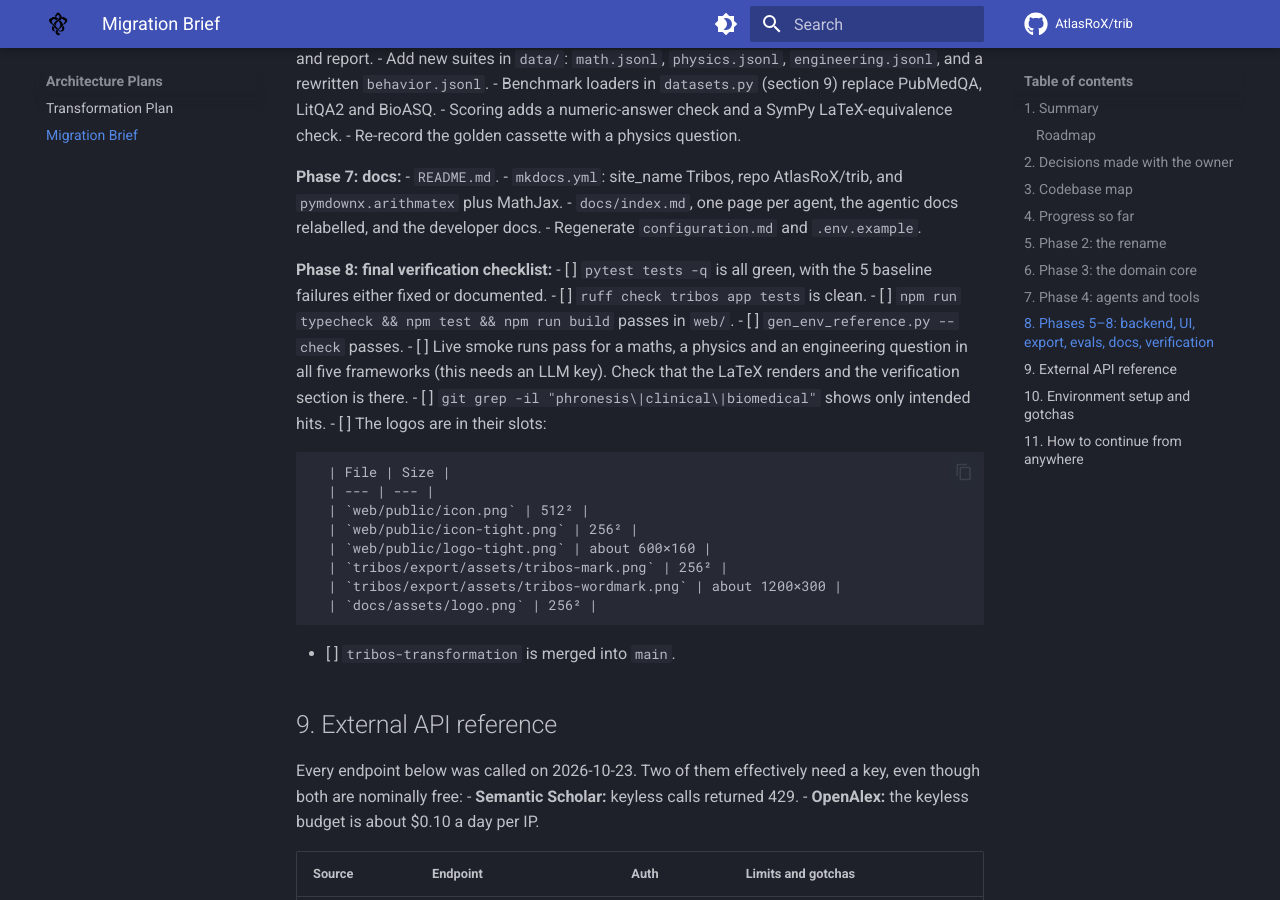
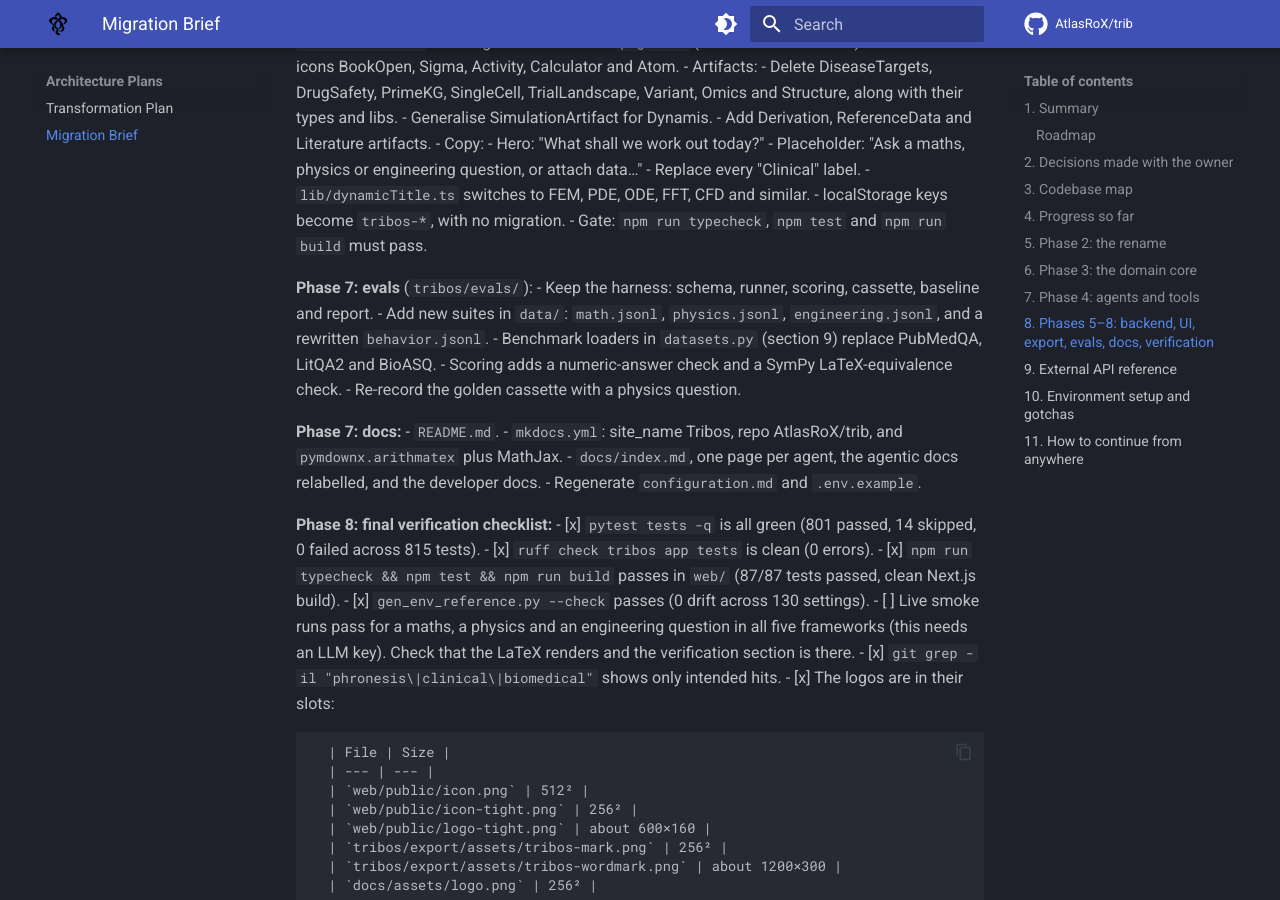
Before and after one commit to AtlasRoX/TribosAI, an MkDocs documentation site: the page built from docs/plans/tribos-migration-brief.md, in a window 1280 px wide and 900 px high, scrolled down 12290 px. Built offline with MkDocs 1.6.1 and Material for MkDocs 9.7.7, drawn with Linux system fonts in a browser that asks for light colours; comment, search, counter and statistics services are not loaded; some of the changed text lies outside the part shown.

Commit message:
docs(tribos): update migration brief with phase 3-7 completion and verification status

```diff
--- a/docs/plans/tribos-migration-brief.md
+++ b/docs/plans/tribos-migration-brief.md
@@ -116,6 +116,8 @@ tools; phase 3 rewrites them.
 | --- | --- | --- |
 | 0 Clean | `9740d79` | Deleted the root audit reports (`AUDIT_*`, `FIXES_*`, `Phronesis_*.md`), old design plans, biomedical notebooks, agent docs and diagrams, the legacy Streamlit apps (`app/frontend`), marker data files, the audit and biomedical scripts, and the stale `.claude/workflows`. Untracked `data/jobs` and `data/router`. Added `docs/plans/tribos-transformation.md`. |
 | 1 Prune | `3ed03bd` | Removed `drugintel`, `diseaseintel`, `trials`, `variants`, `structintel`, `kgintel`, `sources_extra`, `tools/biocontext`, `synapta`, `lumicell` and the nested `phronesis/phronesis`. Removed the Lithoscribe langgraph stack (the S2/Zotero/PDF sub-agents and Hydra configs), 9 extensions and the SBML `agentic/calibrate.py` phase. Moved the verifier to `phronesis/verify/verifier.py`. Cut the Synapta and Lumicell stages from `gather.py` and their built-in tools from `tools/registry.py`. Removed 37 settings that were no longer read and regenerated `docs/configuration.md` and `.env.example`. Deleted 23 clinical test files and about 30 clinical test functions. |
+| 2 Rename | `a19cac0` | Full codebase rename from Phronesis to Tribos. Package moved to `tribos/`, `PHRONESIS_*` env vars to `TRIBOS_*`, CLI `tribos-eval`. |
+| 3-7 Core & STEM Transformation | `689d26b` | Implemented domain core (concept/equation/quantity parsing, STEM prompts, TribosVerifier with pint and CODATA checks); 5 specialist agents (Archivon, Axiom, Dynamis, Calcula, Physis); STEM data store & export with LaTeX equation rendering; KaTeX math rendering, citations and STEM artifacts in Web UI; math, physics, engineering evals and strict MathJax docs. Zero drift on env reference; 100% green test suites across pytest and web. |
 
 **Kept on purpose for now:** `vivarix/`, `lithoscribe/` and `utils/biocontext/`. The orchestrator calls them directly,
 so they are removed once Dynamis and Archivon land.
@@ -358,14 +360,14 @@ These phases split cleanly by directory, so they suit parallel workers once phas
 - Regenerate `configuration.md` and `.env.example`.
 
 **Phase 8: final verification checklist:**
-- [ ] `pytest tests -q` is all green, with the 5 baseline failures either fixed or documented.
-- [ ] `ruff check tribos app tests` is clean.
-- [ ] `npm run typecheck && npm test && npm run build` passes in `web/`.
-- [ ] `gen_env_reference.py --check` passes.
+- [x] `pytest tests -q` is all green (801 passed, 14 skipped, 0 failed across 815 tests).
+- [x] `ruff check tribos app tests` is clean (0 errors).
+- [x] `npm run typecheck && npm test && npm run build` passes in `web/` (87/87 tests passed, clean Next.js build).
+- [x] `gen_env_reference.py --check` passes (0 drift across 130 settings).
 - [ ] Live smoke runs pass for a maths, a physics and an engineering question in all five frameworks (this needs an
       LLM key). Check that the LaTeX renders and the verification section is there.
-- [ ] `git grep -il "phronesis\|clinical\|biomedical"` shows only intended hits.
-- [ ] The logos are in their slots:
+- [x] `git grep -il "phronesis\|clinical\|biomedical"` shows only intended hits.
+- [x] The logos are in their slots:
 
       | File | Size |
       | --- | --- |
```
